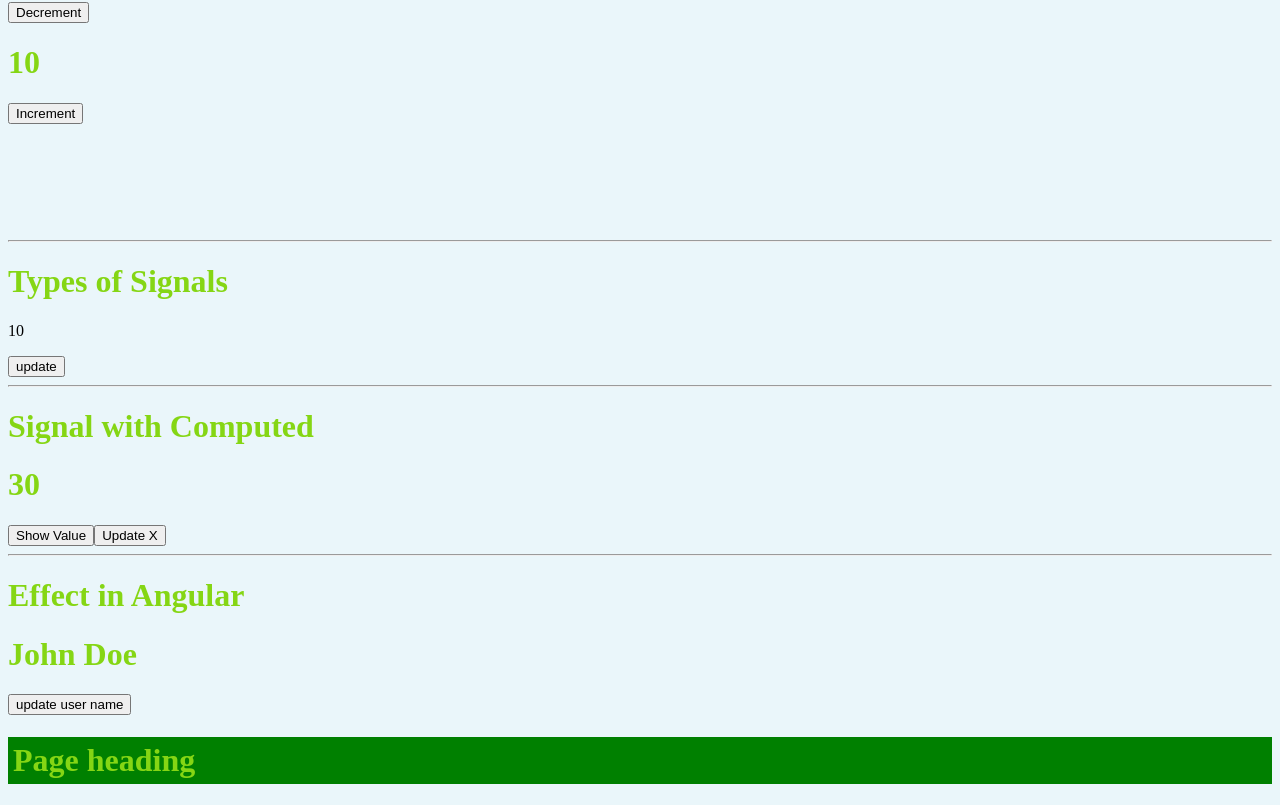
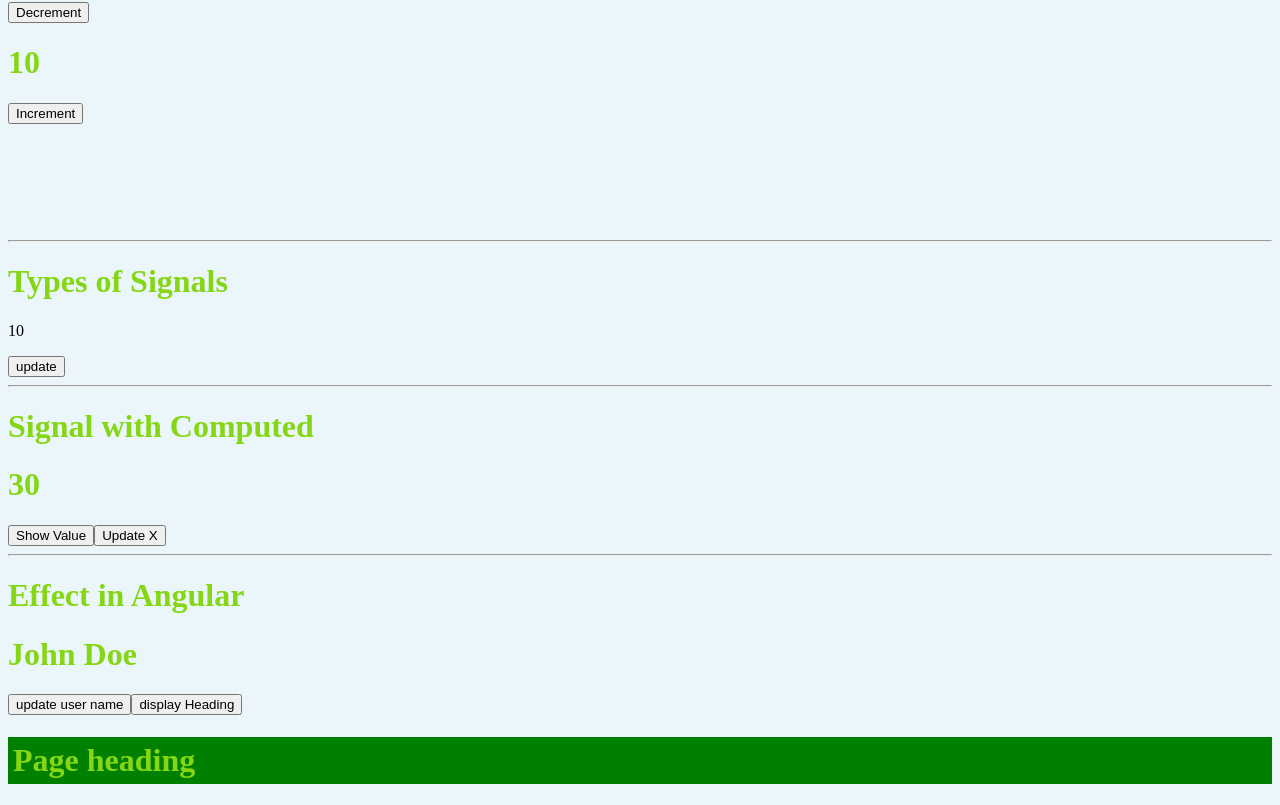
Before and after one commit to BeaulaEkka/angular-firstapp, an Angular app: page / in a window 1280 px wide. Shown: the part 4804-5609 px from the top of the page. Built offline with nearby package versions, Linux system fonts and the light colour scheme.

Commit message:
feat: add toggle functionality for displaying heading in app component

```diff
--- a/src/app/app.component.html
+++ b/src/app/app.component.html
@@ -199,5 +199,6 @@
 <h1>{{userName()}}</h1>
 
 <button (click)="userName.set('Sam')">update user name</button>
+<button (click)="toggleValue()">display Heading</button>
 
-<h1 style="background-color:green;padding: 5px;">Page heading</h1>
+@if(displayHeading){<h1 style="background-color:green;padding: 5px;">Page heading</h1>}
--- a/src/app/app.component.ts
+++ b/src/app/app.component.ts
@@ -99,12 +99,17 @@
 
   //effect
   userName = signal("John Doe");
+  displayHeading = true;
 
   constructor() {
     effect(() => {
       console.log("count ", this.count());
       console.log("effect called ", this.userName());
     });
+  }
+
+  toggleValue() {
+    this.displayHeading = !this.displayHeading;
   }
 
   //coumputed sgnals and writable signals
```
